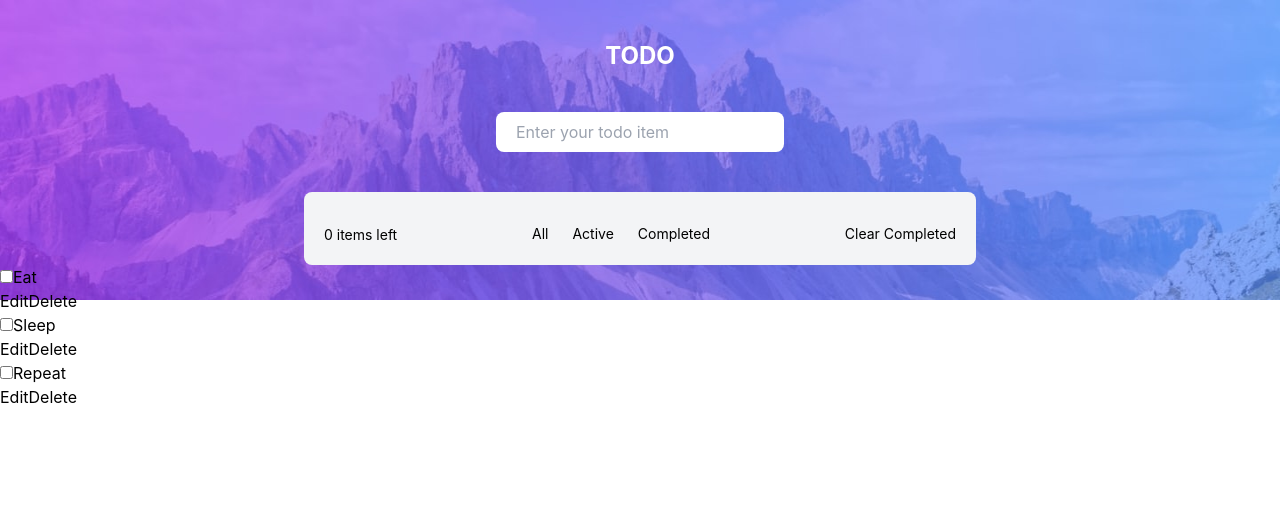
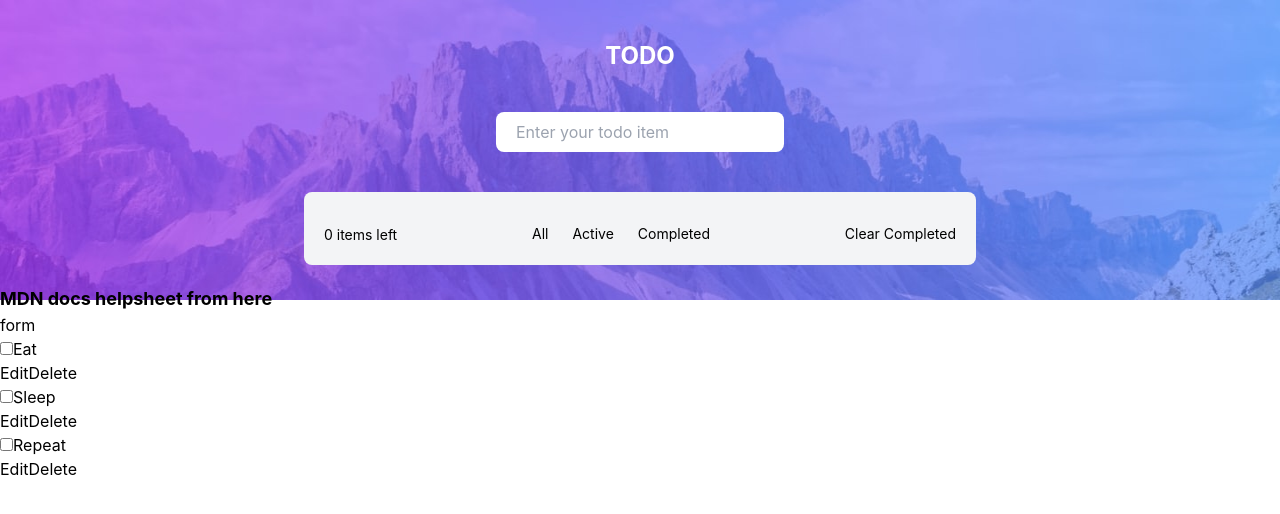
Before and after one commit to balderb/todo-app-reactjs, a React (Create React App) app: page / in a window 1280 px wide. Shown: the top 514 px of the page. Built offline with nearby package versions, Linux system fonts and the light colour scheme.

Commit message:
re-order app.js - structurize components and add info

```diff
--- a/src/App.js
+++ b/src/App.js
@@ -2,7 +2,8 @@ import { useState, useEffect } from 'react';
 import Hero from "./components/Hero"
 import Logo from "./components/Logo"
 import List from "./components/List"
-import Todo from './components/Todo';
+import Todo from './components/Todo'
+import Form from './components/Form.jsx'
 
 import { v4 as uuidv4 } from "uuid"
 
@@ -51,7 +52,6 @@ const App = (props) => {
       <main>
         <Logo/>
         <Hero/>
-
         <form className="flex items-center justify-center mt-10" onSubmit={ handleSubmit }>
           <input className="py-2 px-5 rounded-lg" type="text" name="text" placeholder="Enter your todo item" autoComplete="off"
           value= { text }
@@ -60,7 +60,12 @@ const App = (props) => {
           </input>
         </form>
 
+
         <List completed={false} items={items} deleteItem={deleteItem} id="todo-0"/>
+
+        <div className="text-lg font-bold pt-5">MDN docs helpsheet from here</div>
+
+        <Form/>
 
         <ul>
           { taskList }
--- a/src/components/Form.jsx
+++ b/src/components/Form.jsx
@@ -0,0 +1,9 @@
+const Form = () => {
+    return (
+        <div>
+            form
+        </div>
+    )
+}
+
+export default Form
```
